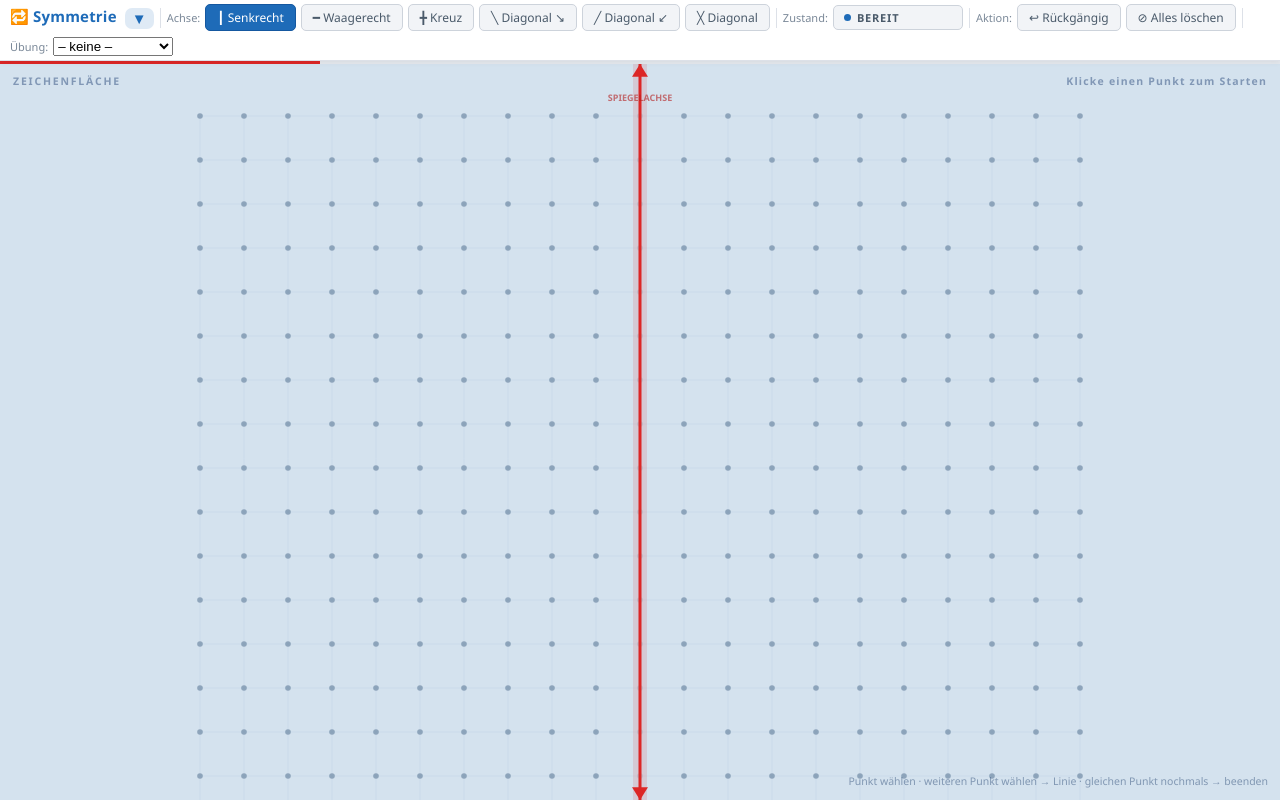
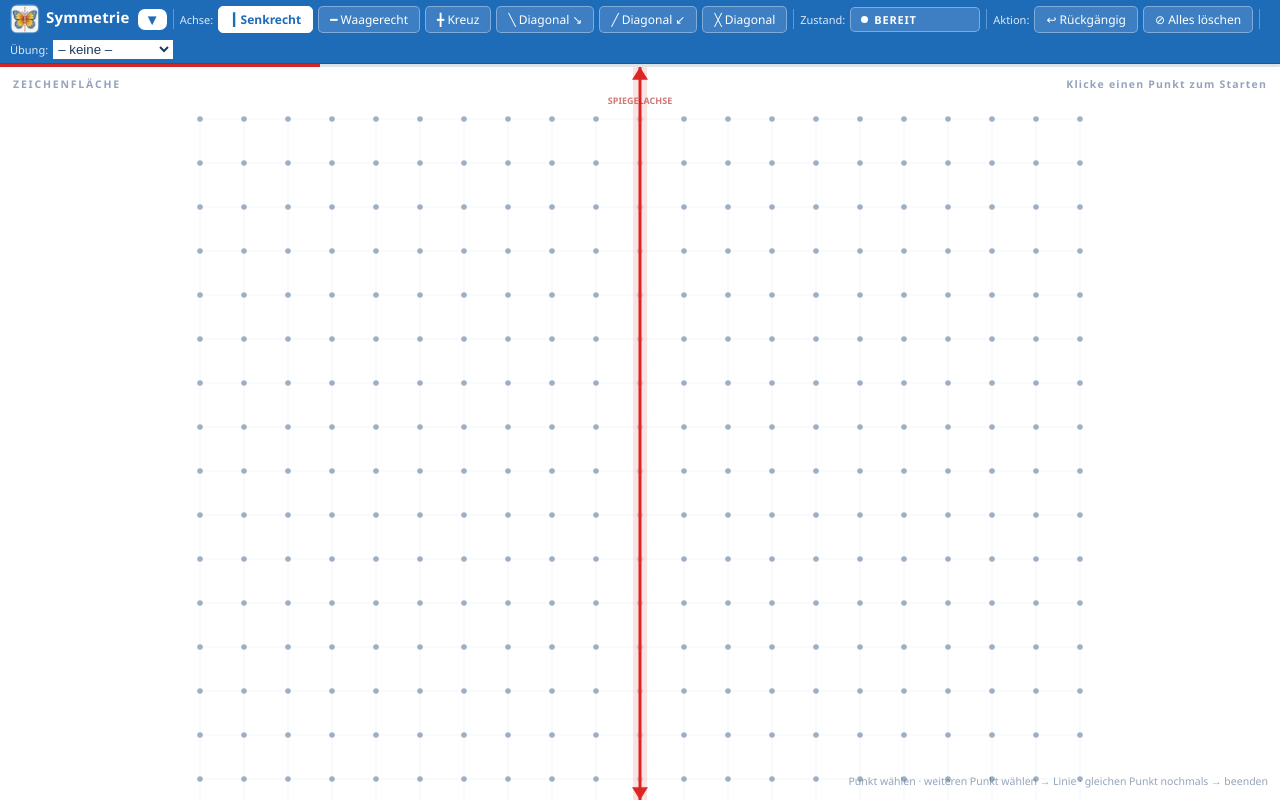
Before and after one commit to marcsockel/Symmetrie, a plain HTML site: page index.html in a window 1280 px wide. Drawn offline with Linux system fonts and the light colour scheme.

Commit message:
Einheitliches Farbschema (blaue Leiste, weißer Hintergrund) und neues App-Symbol neben dem Namen und im Auswahlmenü
Co-Authored-By: Claude Opus 5.5 <noreply@anthropic.com>
Claude-Session: https://claude.ai/code/session_01Ab6Vmr5JJ4TKkLwmGvLqNp

```diff
--- a/index.html
+++ b/index.html
@@ -66,7 +66,7 @@ body {
 #prog-bar  { height:100%; width:50%; background:#dc2626; transition:width .3s; }
 
 /* Canvas area */
-#wrap { flex:1; position:relative; overflow:hidden; background:#d4e2ee; }
+#wrap { flex:1; position:relative; overflow:hidden; background:#ffffff; }
 canvas { display:block; position:absolute; top:0; left:0; cursor:crosshair; }
 
 /* Overlay labels */
@@ -99,12 +99,36 @@ canvas { display:block; position:absolute; top:0; left:0; cursor:crosshair; }
 #ex-bar.visible { display:flex; }
 #ex-msg { font-size:14px; font-weight:600; color:#4a5a6a; }
 </style>
+<!-- THEME-BLUE:START -->
+<style>
+/* Einheitliches Farbschema: blaue Werkzeugleiste, weißer Hintergrund */
+#toolbar { background:#1e6bb8 !important; border-bottom-color:#15589a !important; }
+#toolbar .t-label { color:rgba(255,255,255,.85); }
+#toolbar .t-sep { background:rgba(255,255,255,.3); }
+#toolbar .vbtn, #toolbar #splitBtn { background:rgba(255,255,255,.14); color:#fff; border-color:rgba(255,255,255,.35); }
+#toolbar .vbtn:hover, #toolbar #splitBtn:hover { background:rgba(255,255,255,.26); color:#fff; }
+#toolbar .vbtn.active, #toolbar #splitBtn.active { background:#fff; color:#1e6bb8; border-color:#fff; font-weight:700; }
+#toolbar select { background:#fff; color:#1e3a5f; border-color:#fff; }
+#toolbar #state-chip { background:rgba(255,255,255,.14); border-color:rgba(255,255,255,.35); color:#fff; }
+#toolbar #state-dot { background:rgba(255,255,255,.55); }
+#toolbar #state-dot.ready { background:#fff; }
+#toolbar #state-dot.cube { background:#86efac; }
+#toolbar #state-dot.active { background:#fbbf24; }
+#toolbar #net-dd-btn { background:#fff; border-color:#fff; }
+#toolbar #num-chip { background:#fff; border-color:#fff; color:#1e6bb8; }
+#toolbar #num-chip.active { background:#0f4c8a; color:#fff; border-color:#fff; }
+#toolbar #counter { color:#fff; }
+#toolbar .swatch.active { border-color:#fff; }
+#toolbar #clearBtn { border-color:#fff; }
+.app-icon { height:30px; width:30px; border-radius:7px; vertical-align:middle; margin-right:6px; }
+</style>
+<!-- THEME-BLUE:END -->
 </head>
 <body>
 
 <div id="toolbar">
   <div class="t-group">
-    <span style="font-size:15px;font-weight:700;color:#1e6bb8;letter-spacing:.2px">🔁 Symmetrie</span>
+    <span style="font-size:15px;font-weight:700;color:#1e6bb8;letter-spacing:.2px"><img class="app-icon" src="icon.webp" alt="">Symmetrie</span>
   </div>
   <div class="t-sep"></div>
   <div class="t-group">
@@ -942,14 +966,14 @@ setMode('vertical');
 <!-- APP-SWITCHER:START -->
 <style>
 #app-sw-title{cursor:pointer;user-select:none;-webkit-user-select:none;border-radius:8px;padding:4px 8px;margin:-4px -8px;transition:background .15s}
-#app-sw-title:hover,#app-sw-title.open{background:rgba(30,107,184,.10)}
-#app-sw-title::after{content:"▼";display:inline-block;margin-left:8px;padding:3px 7px;font-size:15px;line-height:1;vertical-align:middle;color:#1e6bb8;background:rgba(30,107,184,.14);border-radius:7px}
+#app-sw-title{color:#fff!important}#app-sw-title:hover,#app-sw-title.open{background:rgba(255,255,255,.16)}
+#app-sw-title::after{content:"▼";display:inline-block;margin-left:8px;padding:3px 7px;font-size:15px;line-height:1;vertical-align:middle;color:#1e6bb8;background:#fff;border-radius:7px}
 #app-sw-backdrop{position:fixed;inset:0;z-index:9998;display:none}
 #app-sw-menu{position:fixed;z-index:9999;display:none;background:#fff;border-radius:14px;box-shadow:0 10px 32px rgba(20,40,80,.25);padding:8px;min-width:250px;font-family:'Segoe UI',system-ui,sans-serif}
 #app-sw-menu a{display:flex;align-items:center;gap:12px;padding:14px 16px;border-radius:10px;font-size:18px;font-weight:600;color:#1e3a5f;text-decoration:none}
 #app-sw-menu a:hover{background:#eef4fb}
 #app-sw-menu a.current{background:#1e6bb8;color:#fff;pointer-events:none}
-#app-sw-menu .ico{font-size:24px;width:30px;text-align:center}
+#app-sw-menu .ico{width:38px;height:38px;border-radius:8px;flex-shrink:0}
 </style>
 <div id="app-sw-backdrop"></div>
 <div id="app-sw-menu" role="menu"></div>
@@ -971,7 +995,7 @@ setMode('vertical');
   APPS.forEach(function(a){
     var el=document.createElement('a');
     el.href='../'+a.id+'/index.html';
-    el.innerHTML='<span class="ico">'+a.ico+'</span>'+a.name;
+    el.innerHTML='<img class="ico" src="../'+a.id+'/icon.webp" alt="">'+a.name;
     if(path.indexOf('/'+a.id+'/')>=0 || path.slice(-a.id.length-1)==='/'+a.id) el.className='current';
     menu.appendChild(el);
   });
```
Also changed, not shown: icon.webp (added).
